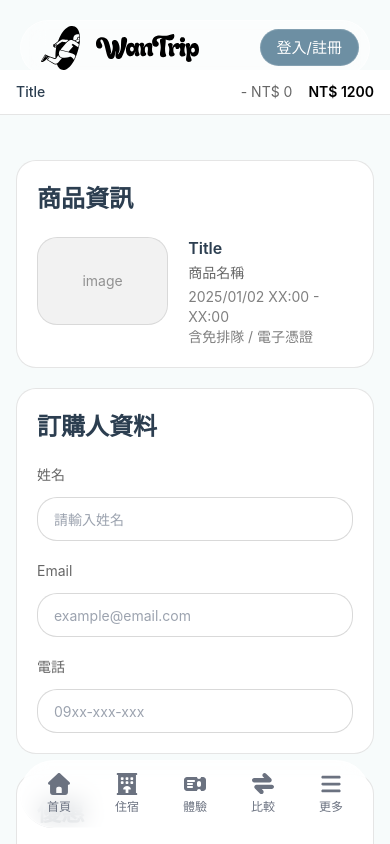
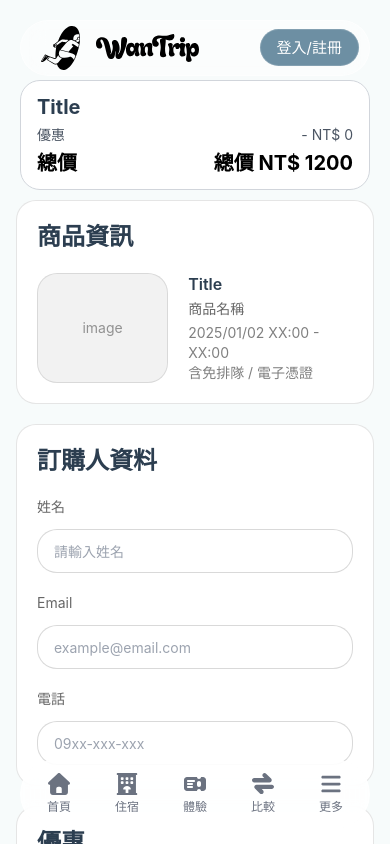
Before and after one commit to WanTrip-2026/WanTrip, a Vue app: page /ordercheckout in a window 390 px wide. Shown: the top 844 px of the page. Built offline with nearby package versions, Linux system fonts and the light colour scheme.

Commit message:
fix/調整頁面RWD

```diff
--- a/src/views/OrderCheckOut.vue
+++ b/src/views/OrderCheckOut.vue
@@ -1,7 +1,7 @@
 <script setup lang="ts">
 import { computed, reactive, ref } from 'vue'
 
-import iconVisa from '@/assets/pay_img/visa-classic-svgrepo-com.svg'
+import iconVisa from '../assets/pay_img/visa-classic-svgrepo-com.svg'
 import iconMastercard from '@/assets/pay_img/mastercard-svgrepo-com.svg'
 import iconJcb from '@/assets/pay_img/jcb-svgrepo-com.svg'
 import iconAmex from '@/assets/pay_img/amex-svgrepo-com.svg'
@@ -92,36 +92,39 @@ const paymentOptions: Array<{
 
 <template>
   <div
-    class="fixed top-[70px] left-0 right-0 z-50 border-b border-black/10 bg-white px-4 py-3 lg:hidden"
+    class="fixed top-20 left-0 right-0 z-50 mx-5 rounded-[20px] border border-gray-300 bg-white px-4 py-3 lg:hidden"
   >
-    <div class="mx-auto flex max-w-[1200px] items-center justify-between text-sm">
-      <span class="truncate font-medium">{{ product.title }}</span>
-
-      <div class="flex items-center gap-4">
-        <span class="text-black/60">- NT$ {{ price.discount }}</span>
-        <span class="font-semibold text-black">NT$ {{ total }}</span>
+    <div class="mx-auto flex max-w-[1200px] justify-between items-start text-sm">
+      <div class="flex flex-col gap-1">
+        <span class="font-bold text-xl">{{ product.title }}</span>
+        <span class="text-gray-600 text-sm">優惠</span>
+        <span class="font-bold text-black text-xl">總價</span>
+      </div>
+      <div class="flex flex-col items-end self-end gap-1">
+        <span class="text-gray-600 text-sm">- NT$ {{ price.discount }}</span>
+        <span class="font-bold text-black text-xl">總價 NT$ {{ total }}</span>
       </div>
     </div>
   </div>
 
   <div class="w-full min-h-screen bg-[#f7fbfb]">
-    <div class="mx-auto max-w-[1200px] px-4 pt-[160px] pb-[40px] lg:pt-[100px]">
+    <div class="mx-auto max-w-[1200px] px-4 pt-[200px] pb-10 lg:pt-24">
       <div class="grid grid-cols-1 gap-5 lg:grid-cols-[1fr_360px]">
         <!-- Left -->
         <div class="flex flex-col gap-5">
           <!-- 商品資訊 -->
           <section class="rounded-[20px] border border-black/10 bg-white p-5">
-            <h2 class="text-[24px] font-semibold">商品資訊</h2>
+            <h2 class="text-2xl font-semibold">商品資訊</h2>
 
             <div class="mt-5 flex gap-5">
               <div
-                class="flex h-[88px] w-[140px] items-center justify-center rounded-[20px] border border-black/10 bg-black/5 text-sm text-black/40"
+                class="flex h-22 w-[140px] items-center justify-center rounded-[20px] border border-black/10 bg-black/5 text-sm text-black/40"
               >
                 image
               </div>
 
               <div class="min-w-0">
-                <div class="text-[16px] font-semibold leading-snug">
+                <div class="text-base font-semibold leading-snug">
                   {{ product.title }}
                 </div>
 
@@ -142,7 +145,7 @@ const paymentOptions: Array<{
 
           <!-- 訂購人資料 -->
           <section class="rounded-[20px] border border-black/10 bg-white p-5">
-            <h2 class="text-[24px] font-semibold">訂購人資料</h2>
+            <h2 class="text-2xl font-semibold">訂購人資料</h2>
 
             <div class="mt-5 grid grid-cols-1 gap-y-5 gap-x-10 md:grid-cols-2">
               <div class="flex flex-col gap-3">
@@ -179,7 +182,7 @@ const paymentOptions: Array<{
 
           <!-- 優惠 -->
           <section class="rounded-[20px] border border-black/10 bg-white p-5">
-            <h2 class="text-[24px] font-semibold">優惠</h2>
+            <h2 class="text-2xl font-semibold">優惠</h2>
 
             <div class="mt-5 flex flex-col gap-5 md:flex-row md:items-end">
               <div class="flex flex-1 flex-col gap-3">
@@ -208,15 +211,13 @@ const paymentOptions: Array<{
 
           <!-- 付款方式 -->
           <section class="rounded-[20px] border border-black/10 bg-white p-5">
-            <h2 class="text-[24px] font-semibold">選擇付款方式</h2>
+            <h2 class="text-2xl font-semibold">選擇付款方式</h2>
 
             <div class="mt-5 flex flex-col gap-5">
               <label
                 v-for="option in paymentOptions"
                 :key="option.key"
-                class="flex h-[60px] cursor-pointer items-center justify-between
-                       overflow-hidden rounded-full border border-black/10 px-4
-                       transition hover:bg-black/5"
+                class="flex h-[60px] cursor-pointer items-center justify-between overflow-hidden rounded-full border border-black/10 px-4 transition hover:bg-black/5"
               >
                 <div class="flex items-center gap-3">
                   <input
@@ -258,7 +259,7 @@ const paymentOptions: Array<{
         <!-- 費用明細 -->
         <aside class="hidden h-fit lg:block lg:sticky lg:top-[100px]">
           <section class="rounded-[20px] border border-black/10 bg-white p-5">
-            <h2 class="text-[24px] font-semibold">費用明細</h2>
+            <h2 class="text-2xl font-semibold">費用明細</h2>
 
             <div class="mt-5 flex flex-col gap-5 text-sm">
               <div class="flex items-center justify-between">
@@ -273,7 +274,7 @@ const paymentOptions: Array<{
 
               <div class="my-2 h-px bg-black/10" />
 
-              <div class="flex items-center justify-between text-[24px]">
+              <div class="flex items-center justify-between text-2xl">
                 <span class="font-semibold">總計</span>
                 <span class="font-semibold">NT$ {{ total }}</span>
               </div>
```
